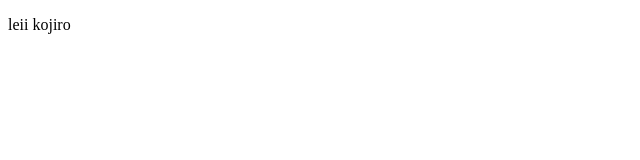
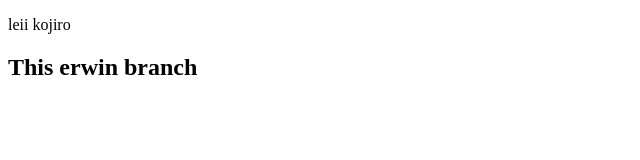
Before and after one commit to wachyylei/Demo, a plain HTML site: page index.html in a window 1280 px wide. Shown: the whole page, without its empty margins (0-640 px from the left). Drawn offline with Linux system fonts and the light colour scheme.

Commit message:
Update index.html
first commit with my branch

```diff
--- a/index.html
+++ b/index.html
@@ -8,6 +8,7 @@
 <body>
     <div>
         <p>leii kojiro</p>
+        <h2>This erwin branch</h2>
     </div>
 
 </body>
```
